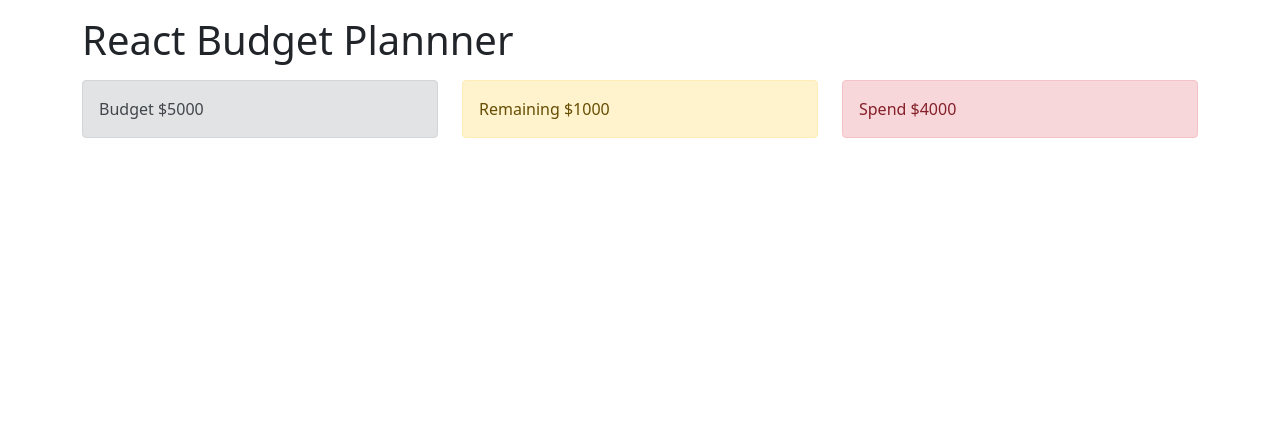
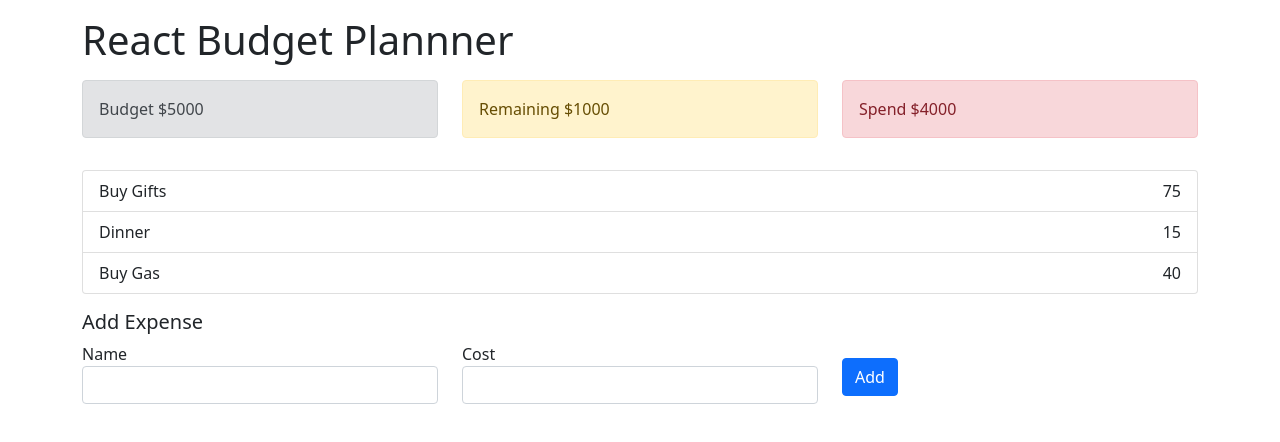
Before and after one commit to mustafashakeel/react-budget-app, a React (Create React App) app: page / in a window 1280 px wide. Shown: the top 442 px of the page. Built offline with nearby package versions, Linux system fonts and the light colour scheme.

Commit message:
added more components like add expense and expense list

```diff
--- a/src/App.js
+++ b/src/App.js
@@ -3,6 +3,8 @@ import './App.css';
 import Budget from './components/Budget';
 import Remaining from './components/Remaining';
 import Spend from './components/Spend';
+import ExpenseList from './components/ExpenseList';
+import AddExpense from './components/AddExpense';
 import '../node_modules/bootstrap/dist/css/bootstrap.css';
 
 function App() {
@@ -23,6 +25,18 @@ function App() {
 
 
       </div>
+      <div className="row mt-3">
+        <div className="col-sm">
+          <ExpenseList />
+        </div>
+
+      </div>
+      <div className="row mt-3">
+        <div className="col-sm">
+          <AddExpense />
+        </div>
+
+      </div>
     </div>
   );
 }
--- /dev/null
+++ b/src/components/AddExpense.js
@@ -0,0 +1,32 @@
+import React from 'react';
+const AddExpense = (props) => {
+    return (
+        <form>
+            <div className="row">
+                <div className="col-sm">
+                    <h5> Add Expense</h5>
+                </div>
+            </div>
+            <div className="row">
+                <div className="col-sm">
+                    <label htmlFor="name">Name</label>
+                    <input type="text" id="name" className="form-control" />
+
+                </div>
+                <div className="col-sm">
+                    <label htmlFor="cost">Cost</label>
+                    <input type="text" id="cost" className="form-control" />
+
+                </div>
+                <div className="col-sm">
+
+                    <button type="submit" className="btn btn-primary mt-3">Add</button>
+
+                </div>
+
+            </div>
+        </form>
+    );
+
+};
+export default AddExpense;
--- /dev/null
+++ b/src/components/ExpenseItem.js
@@ -0,0 +1,12 @@
+import React from 'react';
+const ExpenseItem = (props) => {
+    return (
+        <li className="list-group-item d-flex justify-content-between ">
+            {props.name}
+            <span > {props.cost}</span>
+
+        </li>
+    );
+
+};
+export default ExpenseItem;
--- a/src/components/ExpenseList.js
+++ b/src/components/ExpenseList.js
@@ -0,0 +1,19 @@
+import React from 'react';
+import ExpenseItem from './ExpenseItem';
+const ExpenseList = (props) => {
+
+    const expenses = [
+        { id: 10, name: "Buy Gifts ", cost: 75 },
+        { id: 11, name: "Dinner ", cost: 15 },
+        { id: 12, name: "Buy Gas ", cost: 40 },
+    ]
+    return (
+        <ul className="list-group">
+            {expenses.map((expense) => (
+                <ExpenseItem id={expense.id} name={expense.name} cost={expense.cost} />
+            ))}
+        </ul>
+    );
+
+};
+export default ExpenseList;
```
Also changed, not shown: 1 other file (tests, documents, lock files or other folders).
